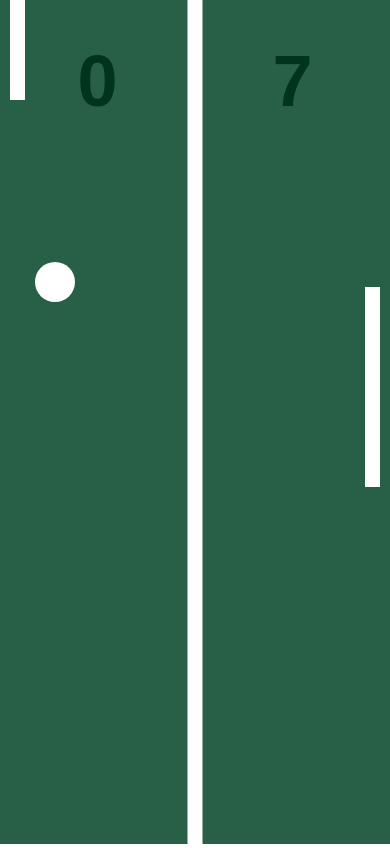
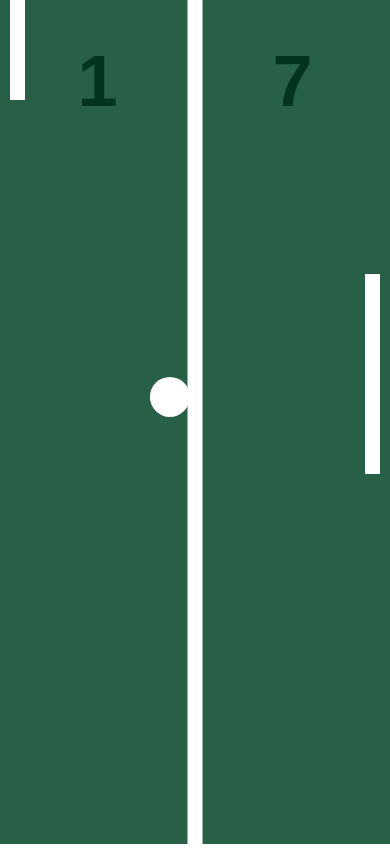
Before and after one commit to henriquesamir/ping-pong, a plain HTML site: page index.html in a window 390 px wide. Drawn offline with Linux system fonts and the light colour scheme.

Commit message:
Incrementando o Jogo e Fechamento da V1.0 Adicionando alguns ajustes para melhor jogabilidade: - Aumento da velocidade da bolinha conforme os toques nas raquetes; - Ajustando a responsividade da raquete direita para que seja possível pontuar.

```diff
--- a/index.html
+++ b/index.html
@@ -68,8 +68,16 @@
             y: 0,
             w: line.w,
             h: 200,
+            speed: 5,
             _move: function () {
-                this.y = ball.y
+                if(this.y + this.h / 2 < ball.y + ball.r) {
+                    this.y += this.speed
+                } else {
+                    this.y -= this.speed
+                }
+            },
+            speedUp: function () {
+                this.speed += 2
             },
             draw: function () {
                 // Desenha a raquete direita
@@ -102,8 +110,8 @@
         }
 
         const ball = {
-            x: 0,
-            y: 0,
+            x: field.w / 2,
+            y: field.h / 2,
             r: 20,
             speed: 5,
             directionX: 1,
@@ -152,13 +160,20 @@
             _reverseY: function () {
                 this.directionY *= -1
             },
+            _speedUp: function () {
+              this.speed += 0.01
+            },
             _pointUp: function () {
+                rightPaddle.speedUp()
                 this.x = field.w / 2
                 this.y = field.h / 2
+                this.speed = 5
+
             },
             _move: function () {
                 this.x += this.directionX * this.speed
                 this.y += this.directionY * this.speed
+                this._speedUp()
             },
             draw: function () {
                 // Desenha a bolinha
@@ -182,8 +197,8 @@
             line.draw()
             leftPaddle.draw()
             rightPaddle.draw()
+            score.draw()
             ball.draw()
-            score.draw()
         }
 
         // API inclusa nos navegadores para melhor animação
@@ -214,5 +229,4 @@
         })
     </script>
 </body>
-
 </html>
```
